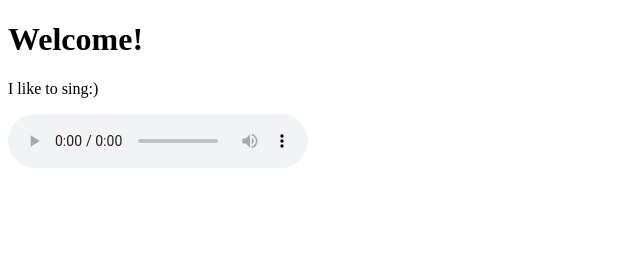
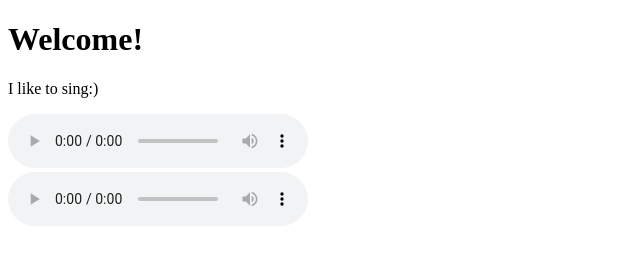
Before and after one commit to MeredithChristian1/welcome, a plain HTML site: page index.html in a window 1280 px wide. Shown: the whole page, without its empty margins (0-640 px from the left). Drawn offline with Linux system fonts and the light colour scheme.

Commit message:
Update index.html

```diff
--- a/index.html
+++ b/index.html
@@ -11,6 +11,14 @@
       </audio>
   </div>
 
+  <div>
+      <audio controls>
+          <source src="tonictriad.mp3" type="audio/mpeg">
+          Your browswer does not support the audio tag.
+      </audio>
+  </div>
+
+
 
   </body>
   </html>
```
